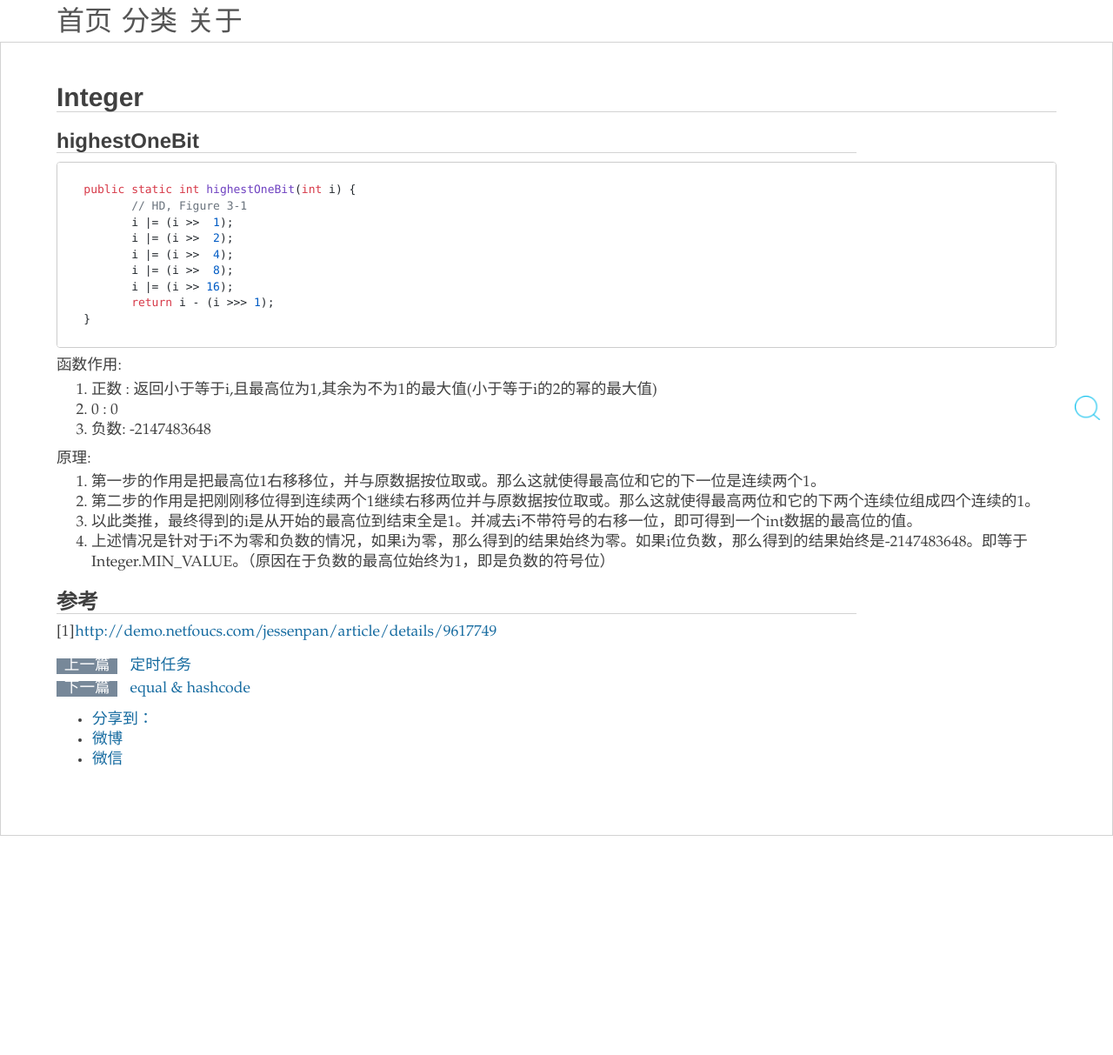
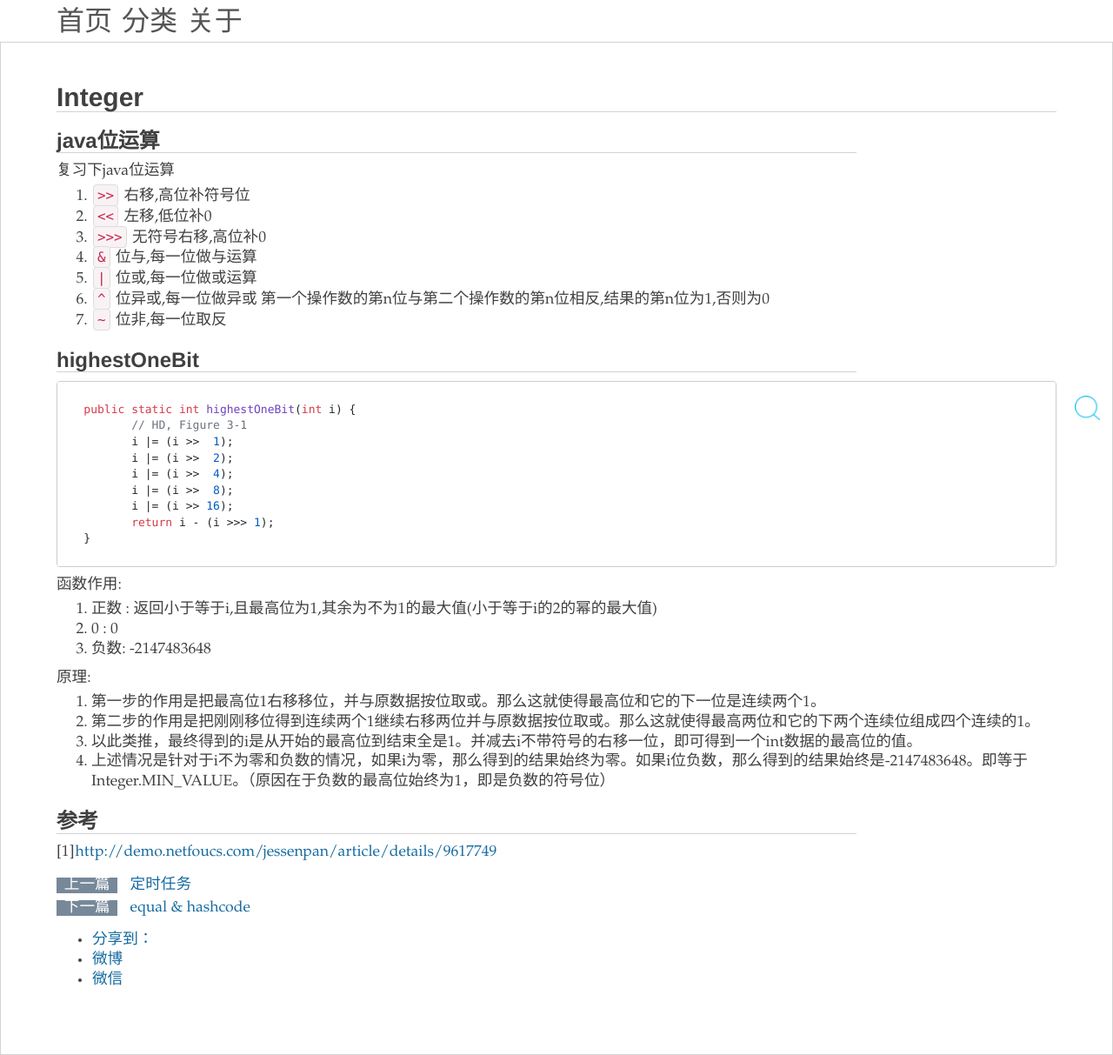
Before and after one commit to zy123a/lcj1992.github.com, a Jekyll site: the page built from _posts/java/jdk/2016-03-07-Integer.md, in a window 1280 px wide. Shown: the whole page at 87% size. Built offline with Jekyll 4.4.1, drawn with Linux system fonts in a browser that asks for light colours; nearby versions of some CDN libraries; comment, search, counter and statistics services are not loaded; before the commit the page ends 961 px from its top, so only the background shows below that.

Commit message:
位运算

```diff
--- a/_posts/java/jdk/2016-03-07-Integer.md
+++ b/_posts/java/jdk/2016-03-07-Integer.md
@@ -4,6 +4,19 @@ title: Integer
 categories: java
 tags: Integer java
 ---
+
+
+### java位运算
+
+复习下java位运算
+
+1.  `>>` 右移,高位补符号位
+2.  `<<` 左移,低位补0
+3.  `>>>` 无符号右移,高位补0
+4.  `&` 位与,每一位做与运算
+5.  `|` 位或,每一位做或运算
+6.  `^` 位异或,每一位做异或 第一个操作数的第n位与第二个操作数的第n位相反,结果的第n位为1,否则为0
+7.  `~` 位非,每一位取反
 
 ### highestOneBit
 
```
Also changed, not shown: _posts/java/2016-03-10-equal_hashcode.md (+7 -1 lines), 1 other file.
